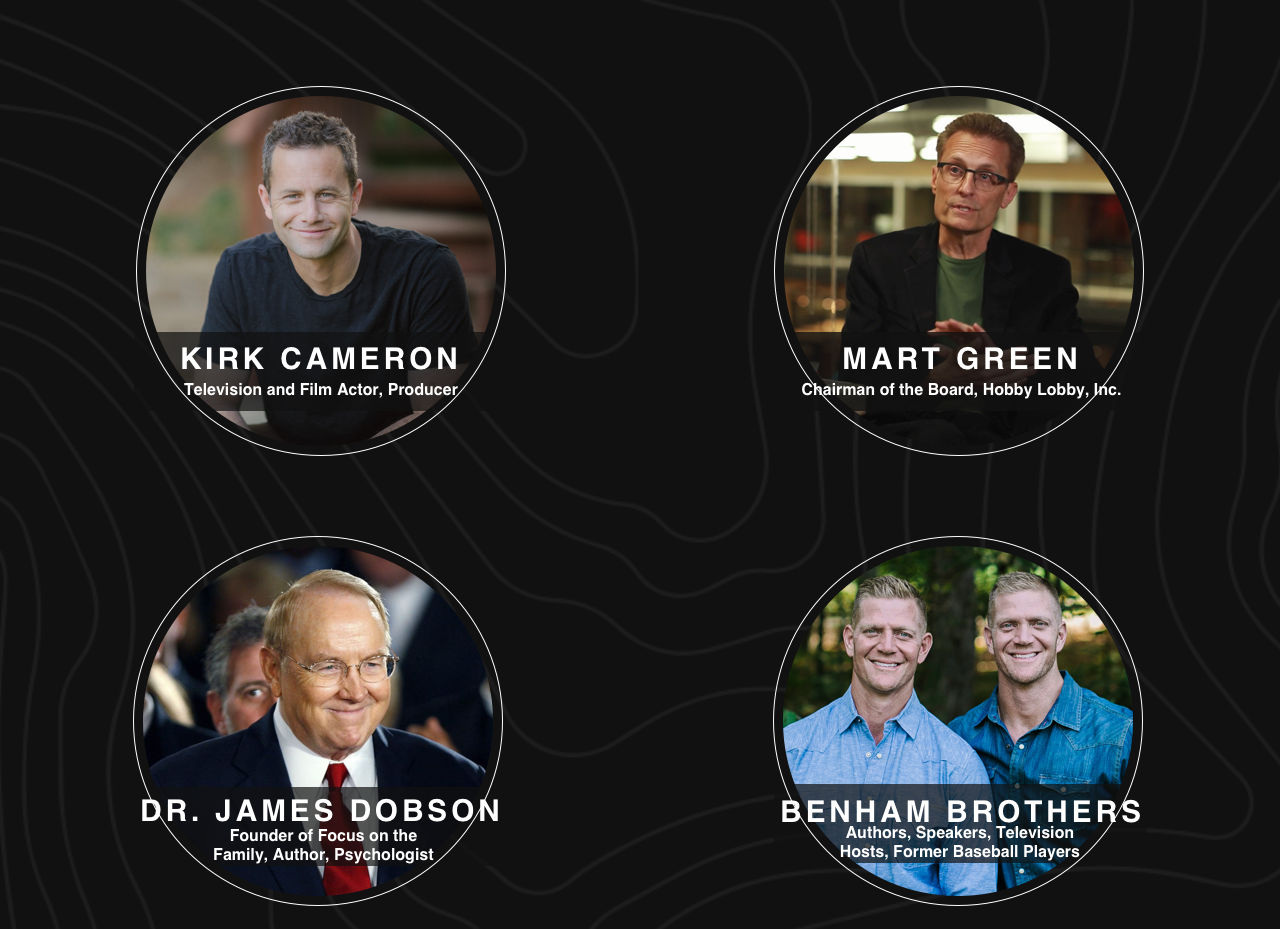
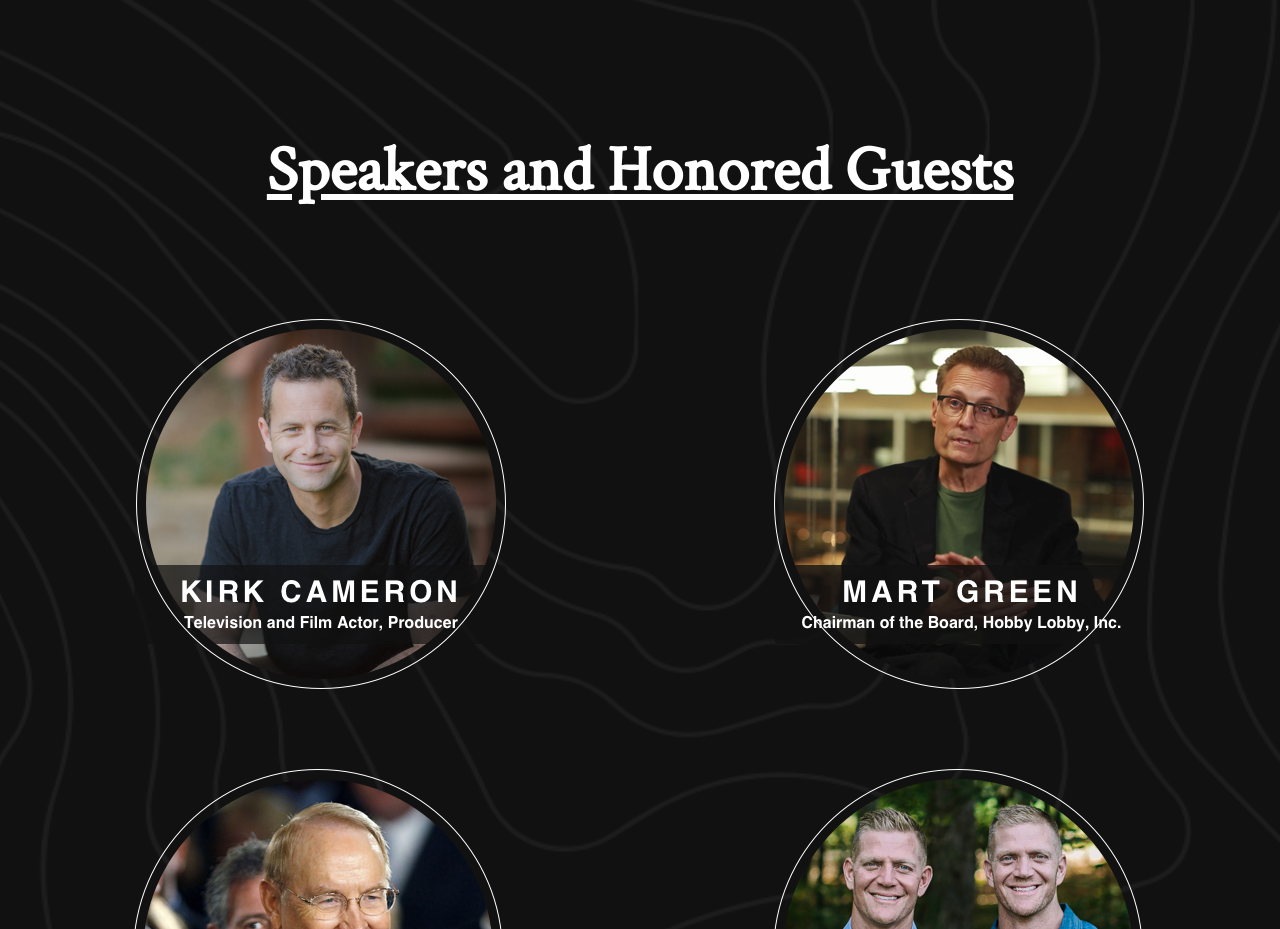
Before and after one commit to jonathanjwatson/stork-ball, a React (Create React App) app in the folder client/: page / in a window 1280 px wide. Shown: the part 1940-2869 px from the top of the page. Built offline with nearby package versions, Linux system fonts and the light colour scheme.

Commit message:
Added speakers and honored guests heading

```diff
--- a/client/src/components/PodFive.jsx
+++ b/client/src/components/PodFive.jsx
@@ -15,6 +15,9 @@ class PodFive extends Component {
             <div>
 
                 <div className="pod-five-splash-image">
+                <div className="speaker-header">
+                <h1>Speakers and Honored Guests</h1>
+                </div>
 
 
                 <div className="speaker-row">
--- a/client/src/index.css
+++ b/client/src/index.css
@@ -151,6 +151,15 @@ position: absolute;
   flex-wrap:wrap;
   text-align: justify;
   padding-bottom:2.5em;
+}
+.speaker-header{
+  text-align:center;
+  padding-bottom:2em;
+}
+.speaker-header h1{
+  text-align:center;
+  color: white;
+  text-decoration:underline;
 }
 
 /* Pod Five */
```
